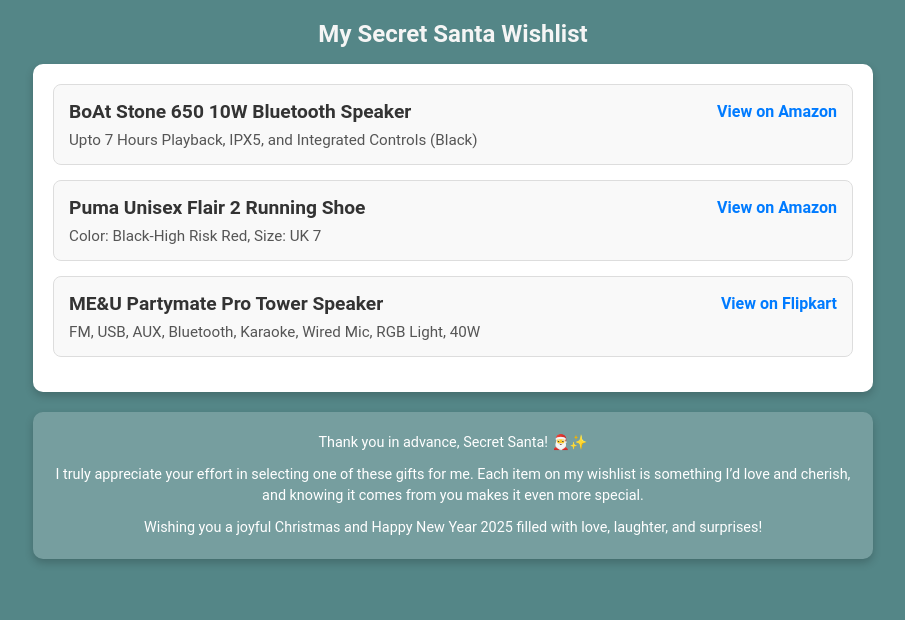
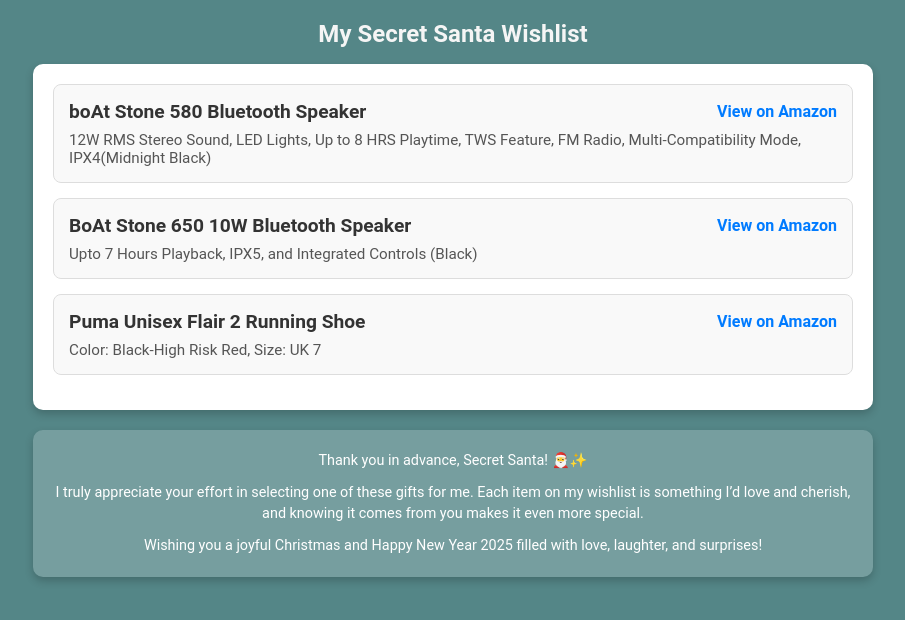
Before and after one commit to Akshay-U-Kunder/secret-santa, a plain HTML site: page index.html in a window 1280 px wide. Shown: the whole page, without its empty margins (187-1092 px from the left). Drawn offline with Linux system fonts and the light colour scheme.

Commit message:
secret santa wishes2

```diff
--- a/index.html
+++ b/index.html
@@ -9,6 +9,13 @@
 <body>
   <h1>My Secret Santa Wishlist</h1>
   <div class="wishlist">
+    <div class="wishlist-item">
+      <div class="wishlist-item-header">
+        <h2>boAt Stone 580 Bluetooth Speaker</h2>
+        <a href="https://amzn.in/d/bQGUU6a" target="_blank">View on Amazon</a>
+      </div>
+      <p>12W RMS Stereo Sound, LED Lights, Up to 8 HRS Playtime, TWS Feature, FM Radio, Multi-Compatibility Mode, IPX4(Midnight Black)</p>
+    </div>
     <div class="wishlist-item">
       <div class="wishlist-item-header">
         <h2>BoAt Stone 650 10W Bluetooth Speaker</h2>
@@ -23,13 +30,7 @@
       </div>
       <p>Color: Black-High Risk Red, Size: UK 7</p>
     </div>
-    <div class="wishlist-item">
-      <div class="wishlist-item-header">
-        <h2>ME&U Partymate Pro Tower Speaker</h2>
-        <a href="https://dl.flipkart.com/s/sJGuqauuuN" target="_blank">View on Flipkart</a>
-      </div>
-      <p>FM, USB, AUX, Bluetooth, Karaoke, Wired Mic, RGB Light, 40W</p>
-    </div>
+
   </div>
   <div class="thank-you" id="thankYouMessage"></div>
   <script src="script.js"></script>
```
